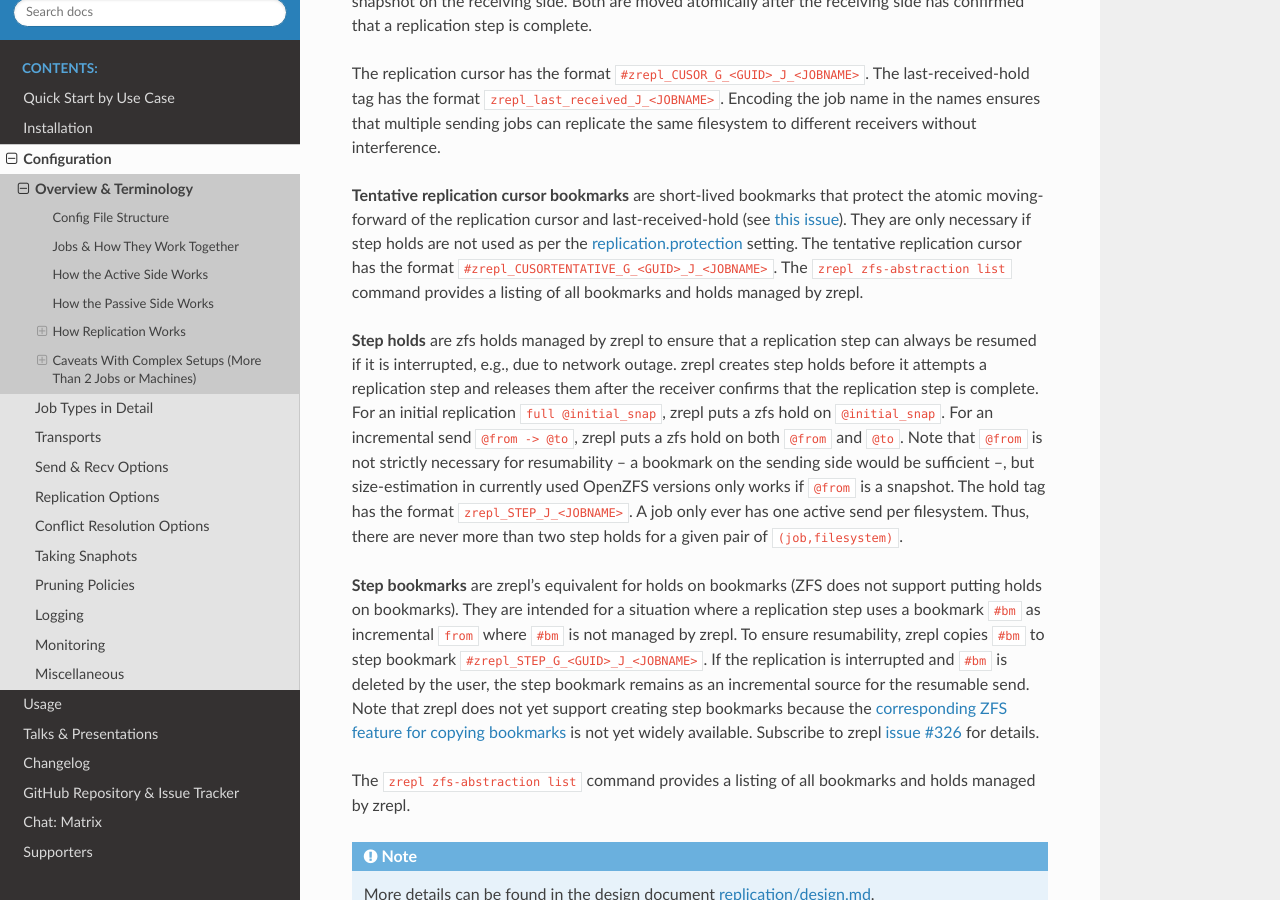
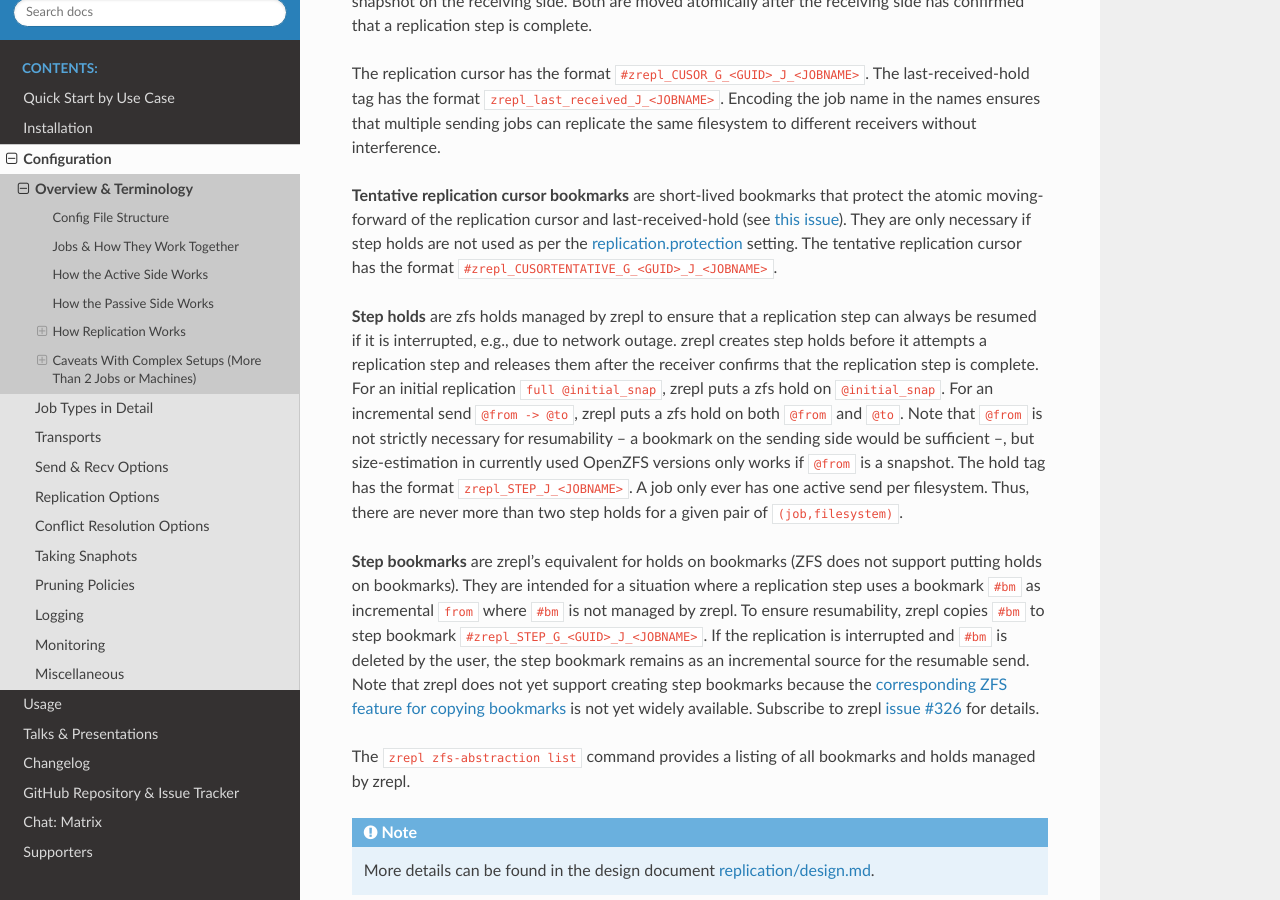
Before and after one commit to zrepl/zrepl, a Sphinx documentation site: the page built from docs/configuration/overview.rst, in a window 1280 px wide and 900 px high, scrolled down 4722 px. Built offline with Sphinx 7.4.7 and the Read the Docs theme 3.1.0, drawn with Linux system fonts in a browser that asks for light colours; pages that are not in the unit, such as notebooks, are missing from menus.

Commit message:
Remove duplicate in the same section

```diff
--- a/docs/configuration/overview.rst
+++ b/docs/configuration/overview.rst
@@ -205,7 +205,6 @@ Encoding the job name in the names ensures that multiple sending jobs can replic
 **Tentative replication cursor bookmarks** are short-lived bookmarks that protect the atomic moving-forward of the replication cursor and last-received-hold (see :issue:`this issue <340>`).
 They are only necessary if step holds are not used as per the :ref:`replication.protection <replication-option-protection>` setting.
 The tentative replication cursor has the format ``#zrepl_CUSORTENTATIVE_G_<GUID>_J_<JOBNAME>``.
-The ``zrepl zfs-abstraction list`` command provides a listing of all bookmarks and holds managed by zrepl.
 
 .. _step-holds:
 
```
